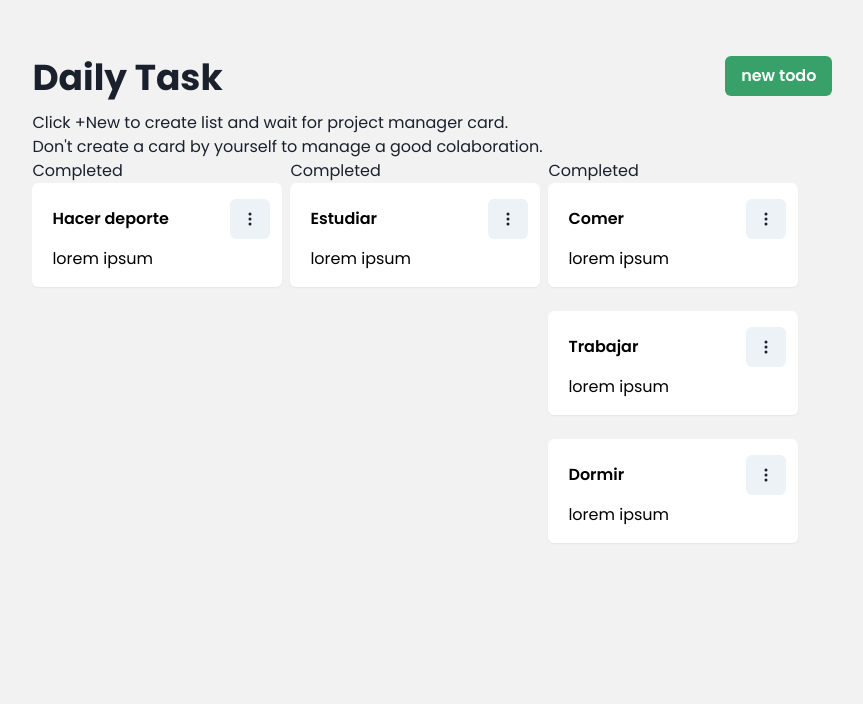
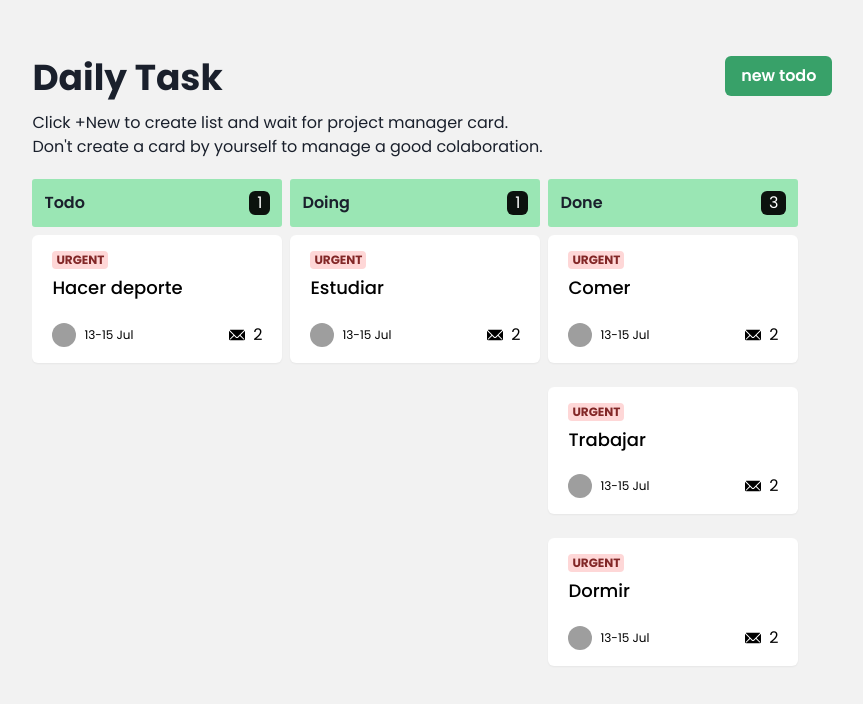
Before and after one commit to SalcedoSantiago/todo-app, a React (Vite) app: page / in a window 1280 px wide. Shown: the top 704 px of the page, without its empty margins (242-1105 px from the left). Built offline with nearby package versions, Linux system fonts and the light colour scheme; grey boxes are pictures that could not be loaded.

Commit message:
rename flatentodo to todos

```diff
--- a/src/Todo/Components/Card.jsx
+++ b/src/Todo/Components/Card.jsx
@@ -1,18 +1,15 @@
 import React, { useRef, useState } from 'react'
-import { Stack, Box, Text } from '@chakra-ui/react'
-import CardActions from './cardActions';
-import ModalCurrent from '../Components/modal/Screens/CurrentTodo';
+import { Stack, Box, Text, Badge, Heading, Avatar } from '@chakra-ui/react'
+import { EmailIcon } from '@chakra-ui/icons';
+
 
 const Card = ({ todo }) => {
-    const [openModal, setOpenModal] = useState(false)
-    const [currentTodo, setCurrentTodo] = useState({});
     const optionRef = useRef();
-
 
     return (
         <Box
             position="relative"
-            px={3}
+            px={5}
             py={4}
             mb={4}
             borderRadius={'md'}
@@ -27,29 +24,34 @@ const Card = ({ todo }) => {
                 setCurrentTodo(todo);
                 setOpenModal(true)
             }}
-        // maxHeight="100px"
         >
-            <Stack pb={2} direction={'row'} justifyContent={'space-between'} alignItems="center">
-                <Text
-                    px={2}
-                    fontWeight={600}
+            <Stack pb={2} direction={'column'} alignItems="start">
+                <Badge  rounded="4" colorScheme='red'>
+                    urgent
+                </Badge>
+                <Heading
+                    fontWeight={500}
+                    fontSize={'lg'}
                 >
                     {todo?.title ? todo.title : 'Uname'}
-                </Text>
-                <Box>
-                    <CardActions
-                        forwardRef={optionRef}
-                        todo={todo}
-                        setCurrentTodo={setCurrentTodo}
-                        setOpenModal={setOpenModal}
+                </Heading>
+            </Stack>
+            <Stack direction={'row'} pt={4} alignItems={'center'}  justifyContent="space-between">
+                <Stack direction={'row'} alignItems='center'>
+                    <Avatar
+                        size='xs'
+                        src='https://bit.ly/sage-adebayo'
                     />
-                </Box>
+                    <Text
+                        fontSize='xs'
+                    >13-15 Jul</Text>
+                </Stack>
+
+                <Stack direction={'row'} alignItems='center'>
+                    <EmailIcon />
+                    <Text>2</Text>
+                </Stack>
             </Stack>
-            <Box px={2} >
-                <Text>
-                    {todo?.description ? todo.description : ''}
-                </Text>
-            </Box>
         </Box>
     )
 }
--- a/src/Todo/Components/Draggable/List.jsx
+++ b/src/Todo/Components/Draggable/List.jsx
@@ -1,16 +1,21 @@
 import React from "react";
 import { Stack } from "@chakra-ui/react";
 
-const List = ({ children, forwarRef }) => {
+import HeaderList from "../HeaderList";
+
+
+const List = ({ children, forwarRef, title, count }) => {
   return (
-    <ul ref={forwarRef} className={"rounded bg-gray-200 p-2"}>
-      <div className="flex justify-between py-1">
-        <h3 className="text-sm ">Completed</h3>
-      </div>
+    <Stack direction={'column'} ref={forwarRef} className={"rounded bg-gray-200 p-2"} pt={5} minH={'60vh'}>
+      <HeaderList
+        title={title}
+        count={count}
+      />
+      {/* </div> */}
       <Stack direction={'column'} w="250px">
         {children}
       </Stack>
-    </ul>
+    </Stack>
   );
 }
 
--- a/src/Todo/Components/Draggable/MultipleContainers.jsx
+++ b/src/Todo/Components/Draggable/MultipleContainers.jsx
@@ -33,7 +33,8 @@ function DroppableContainer({
   columns = 1,
   id,
   items,
-  getStyle = () => ({})
+  getStyle = () => ({}),
+  title,
 }) {
   const { over, isOver, setNodeRef } = useDroppable({
     id
@@ -45,6 +46,8 @@ function DroppableContainer({
       forwarRef={setNodeRef}
       style={getStyle({ isOverContainer })}
       columns={columns}
+      title={title}
+      count={Boolean(items?.length) ? items.length : 0}
     >
       {children}
     </List>
@@ -71,11 +74,10 @@ export function MultipleContainers({
 }) {
 
   const {
-    filterStatus,
     setStatusItems,
     statusItems,
-    toggleModal,
-    flattenTodos
+    todos,
+    setTodos
   } = useTodos();
 
   const [clonedItems, setClonedItems] = useState(null);
@@ -203,6 +205,16 @@ export function MultipleContainers({
             }
           }
 
+          const newTodo = todos.map((todo) => {
+            if (todo.id == active.id) {
+              return {
+                ...todo,
+                status: overContainer
+              }
+            }
+            return todo
+          })
+          setTodos(newTodo)
           setActiveId(null);
         }}
         cancelDrop={cancelDrop}
@@ -222,10 +234,11 @@ export function MultipleContainers({
                   id={containerId}
                   columns={columns}
                   items={statusItems[containerId]}
+                  title={containerId}
                 >
                   {statusItems[containerId].map((value, index) =>
                     <SortableItem key={value} id={value}>
-                      <CardTodo todo={flattenTodos.filter((todo) => todo.id == value)[0]} />
+                      <CardTodo todo={todos.filter((todo) => todo.id == value)[0]} />
                     </SortableItem>
                   )
                   }
@@ -237,7 +250,7 @@ export function MultipleContainers({
           <DragOverlay dropAnimation={dropAnimation} adjustScale={false}>
             {activeId ?
               <Box id={activeId}>
-                <CardTodo todo={flattenTodos.filter((todo) => todo.id == activeId)[0]} />
+                <CardTodo todo={todos.filter((todo) => todo.id == activeId)[0]} />
               </Box>
               : null}
           </DragOverlay>,
--- a/src/Todo/Components/HeaderList.jsx
+++ b/src/Todo/Components/HeaderList.jsx
@@ -2,11 +2,11 @@ import { Stack, Text } from '@chakra-ui/react'
 
 import React from 'react'
 
-const HeaderList = ({ title = '', cant = 0 }) => {
+const HeaderList = ({ title = '', count = 0 }) => {
     return (
-        <Stack direction={'row'} bgColor={'green.200'} justifyContent="space-between" alignItems="center" borderRadius={3} py={3} px={2}>
+        <Stack direction={'row'} bgColor={'green.200'} justifyContent="space-between" alignItems="center" borderRadius={3} py={3} px={3}>
             <Text fontWeight={600} textTransform={'capitalize'}>{title}</Text>
-            <Text bgColor={'blackAlpha.900'} borderRadius={'md'} color={'white'} px={2}>{cant}</Text>
+            <Text bgColor={'blackAlpha.900'} borderRadius={'md'} color={'white'} px={2}>{count}</Text>
         </Stack>
     )
 }
--- a/src/Todo/Components/modal/Screens/CurrentTodo.jsx
+++ b/src/Todo/Components/modal/Screens/CurrentTodo.jsx
@@ -16,9 +16,9 @@ import { map } from 'lodash';
 import DueDate from '../components/DueDate';
 
 const CurrentTodo = ({ isOpen, toggleModal, id }) => {
-    const { updateTodo, status, flattenTodos } = useTodos();
+    const { updateTodo, status, todos } = useTodos();
     const ref = useRef()
-    const currTodo = flattenTodos.filter((todo) => todo.id == id)[0];
+    const currTodo = todos.filter((todo) => todo.id == id)[0];
     const [currentTodo, setCurrentTodo] = useState(currTodo);
 
 
--- a/src/Todo/context.jsx
+++ b/src/Todo/context.jsx
@@ -73,7 +73,6 @@ function TodoProvider({ children }) {
     const [isOpen, toggleModal] = useState();
     const [todos, setTodos] = useState(initialState);
     const [status, setStatus] = useState(STATUS);
-    const flattenTodos = flatten(Object.values(todos));
 
     const filterStatus = [...STATUS.sort((a, b) => a.order - b.order)].reduce((obj, { name }) => {
         return {
@@ -83,9 +82,6 @@ function TodoProvider({ children }) {
     }, {})
 
     const [statusItems, setStatusItems] = useState(filterStatus);
-
-
-    console.log('statusItems', statusItems);
 
     const addTodo = (todo, currStatus) => {
         const id = uniqueId();
@@ -110,7 +106,7 @@ function TodoProvider({ children }) {
 
     const updateTodo = (currentTodo) => {
         const { id, status } = currentTodo;
-        const prevTodo = flattenTodos.filter((todo) => todo.id == id)[0];
+        const prevTodo = todos.filter((todo) => todo.id == id)[0];
 
         if (currentTodo.status != prevTodo.status) {
             setStatusItems(prev => {
@@ -163,7 +159,6 @@ function TodoProvider({ children }) {
         state: {
             todos,
             isOpen,
-            flattenTodos,
             status,
             filterStatus,
             statusItems
@@ -174,6 +169,7 @@ function TodoProvider({ children }) {
             deleteTodo,
             updateTodo,
             reOrderTodos,
+            setTodos,
             setStatusItems
         }
     }
--- a/src/Todo/hooks.jsx
+++ b/src/Todo/hooks.jsx
@@ -9,7 +9,6 @@ export function useTodos() {
             todos,
             isOpen,
             status,
-            flattenTodos,
             filterStatus,
             statusItems,
         },
@@ -26,17 +25,16 @@ export function useTodos() {
 
 
     return {
+        setTodos,
         todos,
         filterStatus,
         status,
         addTodo,
-        flattenTodos,
         isOpen,
         toggleModal,
         deleteTodo,
         updateTodo,
         reOrderTodos,
-        filterStatus,
         setStatusItems,
         statusItems,
     }
```
